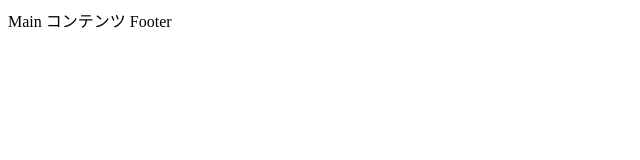
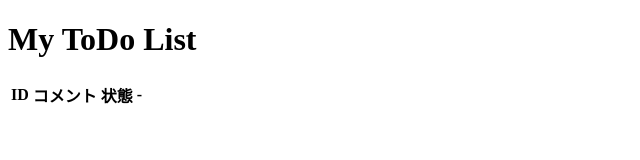
Before and after one commit to masa2205/new_vue_practice, a plain HTML site: page index.html in a window 1280 px wide. Shown: the whole page, without its empty margins (0-640 px from the left). Drawn offline with nearby package versions, Linux system fonts and the light colour scheme.

Commit message:
#53 リスト用テーブル

```diff
--- a/index.html
+++ b/index.html
@@ -4,7 +4,7 @@
     <meta charset="UTF-8">
     <meta http-equiv="X-UA-Compatible" content="IE=edge">
     <meta name="viewport" content="width=device-width, initial-scale=1.0">
-    <link rel="stylesheet" href="mail.css">
+    <link rel="stylesheet" href="main.css">
     <title>Welcome to Vue</title>
     <style>
         [v-cloak] {
@@ -14,14 +14,19 @@
 </head>
 <body>
     <div id='app' v-cloak>
-        <layout>
-            <template slot='header'>Header</template>
-            Main
-            コンテンツ
-            <span slot='footer'>
-                Footer
-            </span>
-        </layout>
+        <h1>My ToDo List</h1>
+        <table>
+            <thead>
+                <tr>
+                    <th>ID</th>
+                    <th>コメント</th>
+                    <th>状態</th>
+                    <th>-</th>
+                </tr>
+            </thead>
+        </table>
+        <tbody></tbody>
+
     </div>
     <script src="https://unpkg.com/vue">ログ</script>
     <script src="app.js"></script>
```
